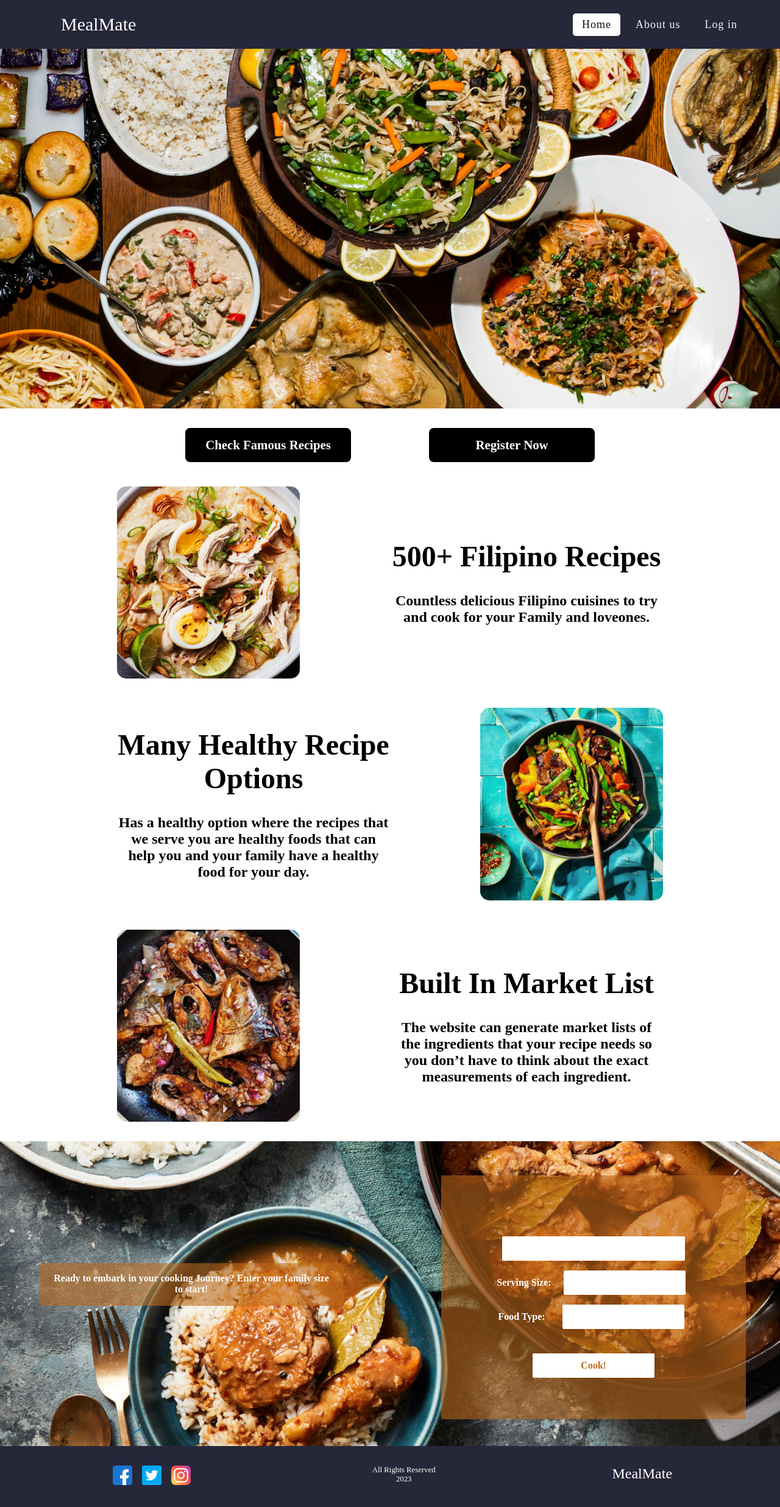
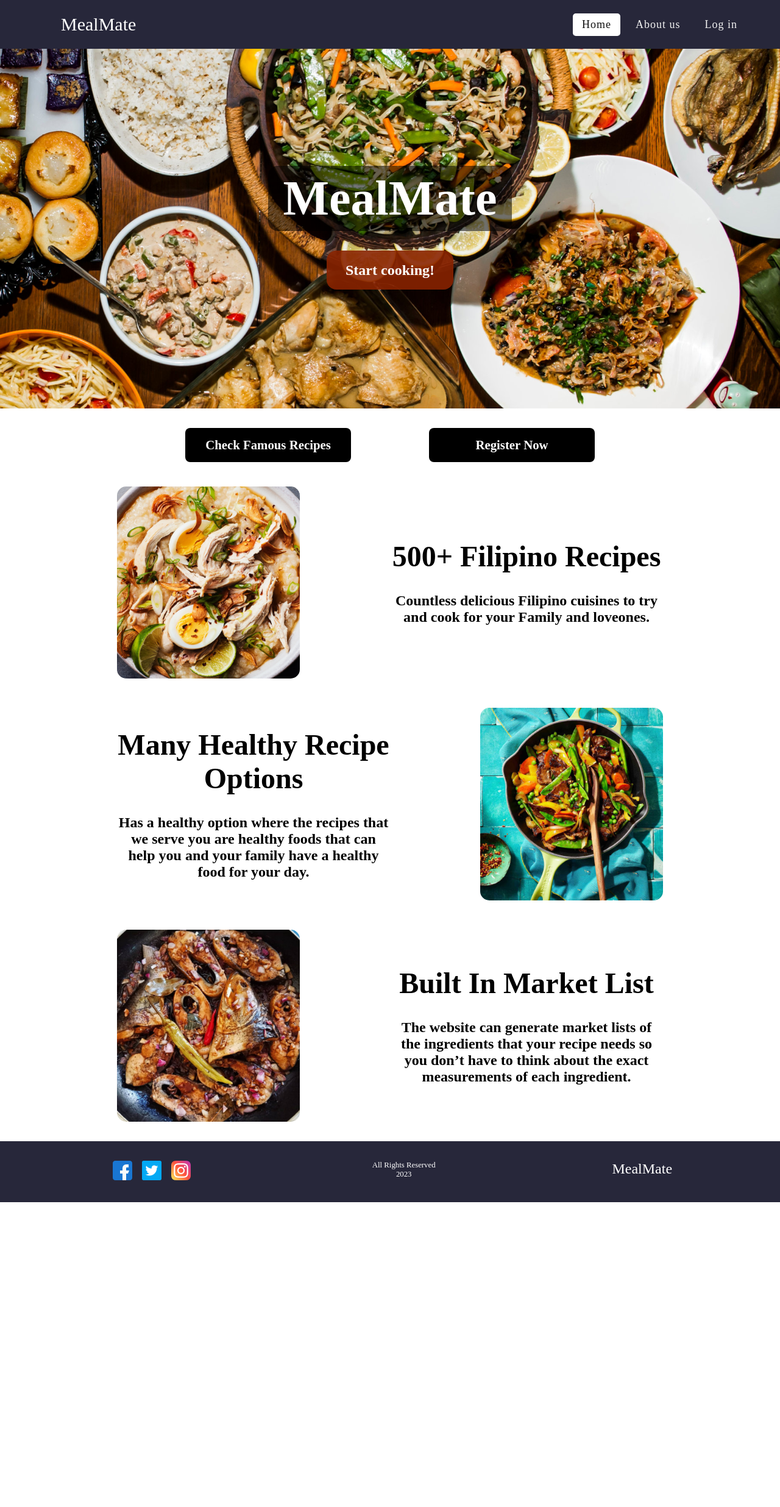
Before and after one commit to doyoon1/Meal-Planner, a React (Create React App) app: page / in a window 1280 px wide. Shown: the whole page at 61% size. After the commit the page ends 1972 px from the top, so only its background shows below. Built offline with nearby package versions, Linux system fonts and the light colour scheme; a web font is replaced by a local one.

Commit message:
First commit

```diff
--- a/src/pages/About.js
+++ b/src/pages/About.js
@@ -6,7 +6,7 @@ function About() {
     <div className="container">
       <section>
         <h1>MealMate</h1>
-        <p>
+        <p className="lab">
           Welcome to MealMate, your ultimate meal planning companion
           for budget-conscious individuals and families. We understand the
           challenges of managing expenses while striving to enjoy delicious,
--- a/src/pages/Home.js
+++ b/src/pages/Home.js
@@ -6,11 +6,23 @@ import Dish3 from "../assets/dish3.png";
 import Facebook from "../assets/facebook.png";
 import Twitter from "../assets/twitter.png";
 import Instagram from "../assets/instagram.png";
+import { NavLink, useNavigate } from "react-router-dom";
 
 function Home() {
+  const navigate = useNavigate();
+
+  const handleRegisterClick = () => {
+    navigate("/register");
+  };
+
   return (
     <div>
-      <div className="showcase"></div>
+      <div className="showcase">
+        <div className="title">
+          <h1>MealMate</h1>
+          <button onClick={handleRegisterClick}>Start cooking!</button>
+        </div>
+      </div>
       <div className="actions">
         <button className="btn">Check Famous Recipes</button>
         <button className="btn">Register Now</button>
@@ -49,21 +61,6 @@ function Home() {
           </div>
         </div>
       </div>
-      <div className="reg">
-        <div className="label">
-          Ready to embark in your cooking Journey? Enter your family size to
-          start!
-        </div>
-        <form>
-          <input />
-          <br />
-          Serving Size: <input />
-          <br />
-          Food Type: <input />
-          <br />
-          <button>Cook!</button>
-        </form>
-      </div>
       <footer>
         <div className="footer-contents">
           <div className="icons">
--- a/src/styles/About.css
+++ b/src/styles/About.css
@@ -1,9 +1,9 @@
 section {
   background-color: #fff;
-  height: 16rem;
+  height: 12rem;
   width: 18rem;
-  padding: 2rem 1rem;
-  margin-bottom: 10rem;
+  padding: 1rem 1rem;
+  margin-bottom: 20rem;
   border-radius: 16px;
 }
 
@@ -39,7 +39,7 @@ p {
 @media (min-width: 1000px) {
   section {
     background-color: #fff;
-    height: 25rem;
+    height: 20rem;
     width: 70rem;
     padding: 2rem 4rem;
     margin-bottom: 4rem;
@@ -52,6 +52,6 @@ p {
   }
 
   p {
-    font-size: 1.3rem;
+    font-size: 2rem;
   }
 }
--- a/src/styles/Home.css
+++ b/src/styles/Home.css
@@ -50,10 +50,6 @@
   max-width: 400px;
 }
 
-.reg input {
-  padding: 0.5rem;
-}
-
 .info .heading {
   margin: 12px;
 }
@@ -77,6 +73,8 @@ footer {
     background-size: cover;
     background-position: center;
   }
+
+
 
   .actions {
     flex-direction: column;
@@ -106,74 +104,6 @@ footer {
     font-size: 1rem;
   }
 
-  .reg {
-    background-image: url(../assets/footer3.png);
-    background-size: cover;
-    display: flex;
-    flex-direction: row;
-    justify-content: space-between;
-    height: 290px;
-  }
-
-  .reg .label {
-    margin: 2rem;
-    margin-top: 7rem;
-    background-color: #bd6a1c93;
-    border-radius: 8px;
-    padding-top: 0.8rem;
-    height: 90px;
-    width: 100%;
-    text-align: center;
-    align-items: center;
-    color: #fff;
-    font-weight: bold;
-    font-size: 0.8rem;
-  }
-
-  .reg form {
-    margin: 1rem;
-    margin-top: 4rem;
-    background-color: #bd6a1c93;
-    height: 180px;
-    width: 100%;
-    text-align: center;
-    align-items: center;
-    font-size: 0.5rem;
-    color: #fff;
-    font-weight: bold;
-  }
-
-  .reg input {
-    border-radius: 2px;
-    width: 50%;
-    height: 20px;
-    border: none;
-    margin: 0.2rem;
-    font-size: 0.5rem;
-    padding: 0.5rem;
-  }
-
-  .reg input:nth-child(1) {
-    width: 90%;
-    margin-top: 40px;
-  }
-
-  .reg input:nth-child(5) {
-    margin-left: 10px;
-  }
-
-  .reg button {
-    border-radius: 2px;
-    width: 60%;
-    height: 20px;
-    border: none;
-    background-color: #ffffff;
-    color: #bd6a1c;
-    font-weight: bold;
-    font-size: 0.6rem;
-    cursor: pointer;
-  }
-
   footer {
     height: 70px;
   }
@@ -199,6 +129,34 @@ footer {
   .footer-contents .brand {
     font-size: 1rem;
   }
+
+  .title {
+    display: flex;
+    flex-direction: column;
+    justify-content: center;
+    text-align: center;
+    align-items: center;
+    padding-top: 5rem;
+  }
+
+  .title h1 {
+    color: #ffffff;
+    background-color: #00000088;
+    width: 15rem;
+    border-radius: 16px;
+    font-size: 3rem;
+    padding: .5rem;
+  }
+
+  .title button {
+    background-color: #892301e3;
+    color: #fff;
+    height: 2.5rem;
+    width: 6rem;
+    padding: .5rem;
+    border-radius: 16px;
+    font-size: .7rem;
+  }
 }
 
 @media (min-width: 600px) {
@@ -206,71 +164,6 @@ footer {
     width: 50%;
     border-radius: 15px;
     max-width: 300px;
-  }
-
-  .reg {
-    background-image: url(../assets/footer2.png);
-    background-size: cover;
-    display: flex;
-    flex-direction: row;
-    justify-content: space-between;
-    height: 400px;
-  }
-
-  .reg .label {
-    margin: 170px 4rem;
-    background-color: #bd6a1c93;
-    border-radius: 8px;
-    padding: 1rem;
-    height: 70px;
-    width: 500px;
-    text-align: center;
-    align-items: center;
-    color: #fff;
-    font-weight: bold;
-    font-size: 0.8rem;
-  }
-
-  .reg form {
-    margin: 2rem;
-    background-color: #bd6a1c93;
-    height: 350px;
-    width: 500px;
-    text-align: center;
-    align-items: center;
-    color: #fff;
-    font-weight: bold;
-  }
-
-  .reg input {
-    border-radius: 2px;
-    width: 180px;
-    height: 40px;
-    border: none;
-    margin: 0.5rem;
-    font-size: 1rem;
-  }
-
-  .reg input:nth-child(1) {
-    width: 280px;
-    margin-top: 60px;
-  }
-
-  .reg input:nth-child(5) {
-    margin-left: 1.5rem;
-  }
-
-  .reg button {
-    border-radius: 2px;
-    width: 200px;
-    height: 40px;
-    border: none;
-    background-color: #ffffff;
-    color: #bd6a1c;
-    font-weight: bold;
-    margin: 2rem;
-    font-size: 1rem;
-    cursor: pointer;
   }
 
   .footer-contents {
@@ -293,6 +186,35 @@ footer {
   .footer-contents .brand {
     font-size: 1.2rem;
   }
+
+  .title {
+    display: flex;
+    flex-direction: column;
+    justify-content: center;
+    text-align: center;
+    align-items: center;
+    padding-top: 12rem;
+  }
+
+  .title h1 {
+    color: #ffffff;
+    background-color: #00000088;
+    width: 25rem;
+    border-radius: 16px;
+    font-size: 4rem;
+    padding: .5rem;
+  }
+
+  .title button {
+    background-color: #892301e3;
+    color: #fff;
+    height: 4rem;
+    width: 13rem;
+    padding: 1rem;
+    border-radius: 16px;
+    font-size: 1.3rem;
+  }
+
 }
 
 @media (min-width: 1000px) {
@@ -303,6 +225,34 @@ footer {
     background-repeat: none;
     background-size: cover;
     background-position: center;
+  }
+
+  .title {
+    display: flex;
+    flex-direction: column;
+    justify-content: center;
+    text-align: center;
+    align-items: center;
+    padding-top: 12rem;
+  }
+
+  .title h1 {
+    color: #ffffff;
+    background-color: #00000088;
+    width: 25rem;
+    border-radius: 16px;
+    font-size: 5rem;
+    padding: .5rem;
+  }
+
+  .title button {
+    background-color: #892301e3;
+    color: #fff;
+    height: 4rem;
+    width: 13rem;
+    padding: 1rem;
+    border-radius: 16px;
+    font-size: 1.5rem;
   }
 
   .actions .btn {
@@ -339,73 +289,6 @@ footer {
     width: 50%;
   }
 
-  .reg {
-    background-image: url(../assets/footer.png);
-    background-size: cover;
-    display: flex;
-    flex-direction: row;
-    justify-content: space-between;
-    height: 500px;
-  }
-
-  .reg .label {
-    margin: 200px 4rem;
-    background-color: #bd6a1c93;
-    border-radius: 8px;
-    padding: 1rem;
-    height: 70px;
-    width: 500px;
-    text-align: center;
-    align-items: center;
-    color: #fff;
-    font-weight: bold;
-    font-size: 1rem;
-  }
-
-  .reg form {
-    margin: 3.5rem;
-    background-color: #bd6a1c93;
-    height: 400px;
-    width: 500px;
-    text-align: center;
-    align-items: center;
-    color: #fff;
-    font-weight: bold;
-  }
-
-  .reg input {
-    border-radius: 2px;
-    width: 200px;
-    height: 40px;
-    border: none;
-    margin: 0.5rem;
-    font-size: 1rem;
-  }
-
-  .reg input:nth-child(1) {
-    width: 300px;
-    margin-top: 100px;
-  }
-  .reg input:nth-child(3) {
-    margin-left: 1rem;
-  }
-  F .reg input:nth-child(5) {
-    margin-left: 2rem;
-  }
-
-  .reg button {
-    border-radius: 2px;
-    width: 200px;
-    height: 40px;
-    border: none;
-    background-color: #ffffff;
-    color: #bd6a1c;
-    font-weight: bold;
-    margin: 2rem;
-    font-size: 1rem;
-    cursor: pointer;
-  }
-
   .footer-contents {
     display: flex;
     flex-direction: row;
```
